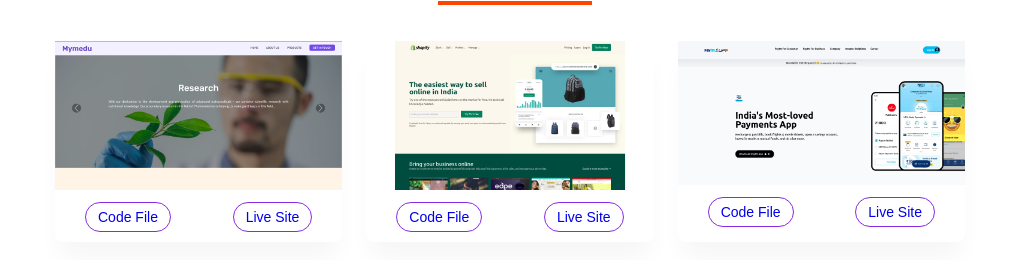
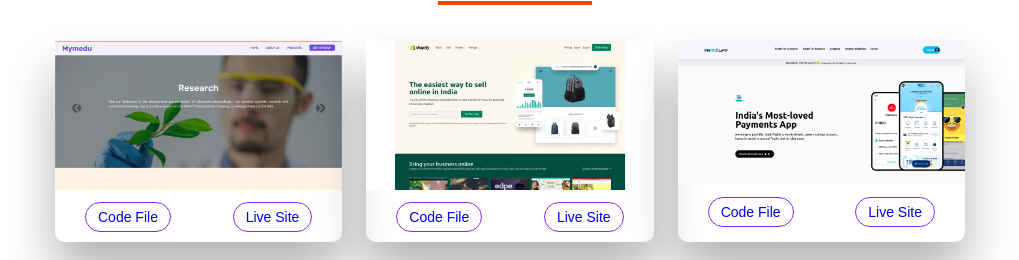
Before and after one commit to Jyotimoykathar/myPortfolio, a plain HTML site: page index.html in a window 1280 px wide. Shown: the part 540-800 px from the top of the page, without its empty margins (130-1149 px from the left). Drawn offline with Linux system fonts and the light colour scheme.

Commit message:
changes in card

```diff
--- a/style.css
+++ b/style.css
@@ -118,8 +118,8 @@ body {
 }
 
 .card {
-  border-radius: 0.8rem;
-  box-shadow: 0 20px 25px -5px rgba(0, 0, 0, 0.04);
+  border-radius: 1rem;
+  box-shadow: 0 3rem 5rem rgba(0, 0, 0, 0.3);
 }
 
 /* ************ */
```
